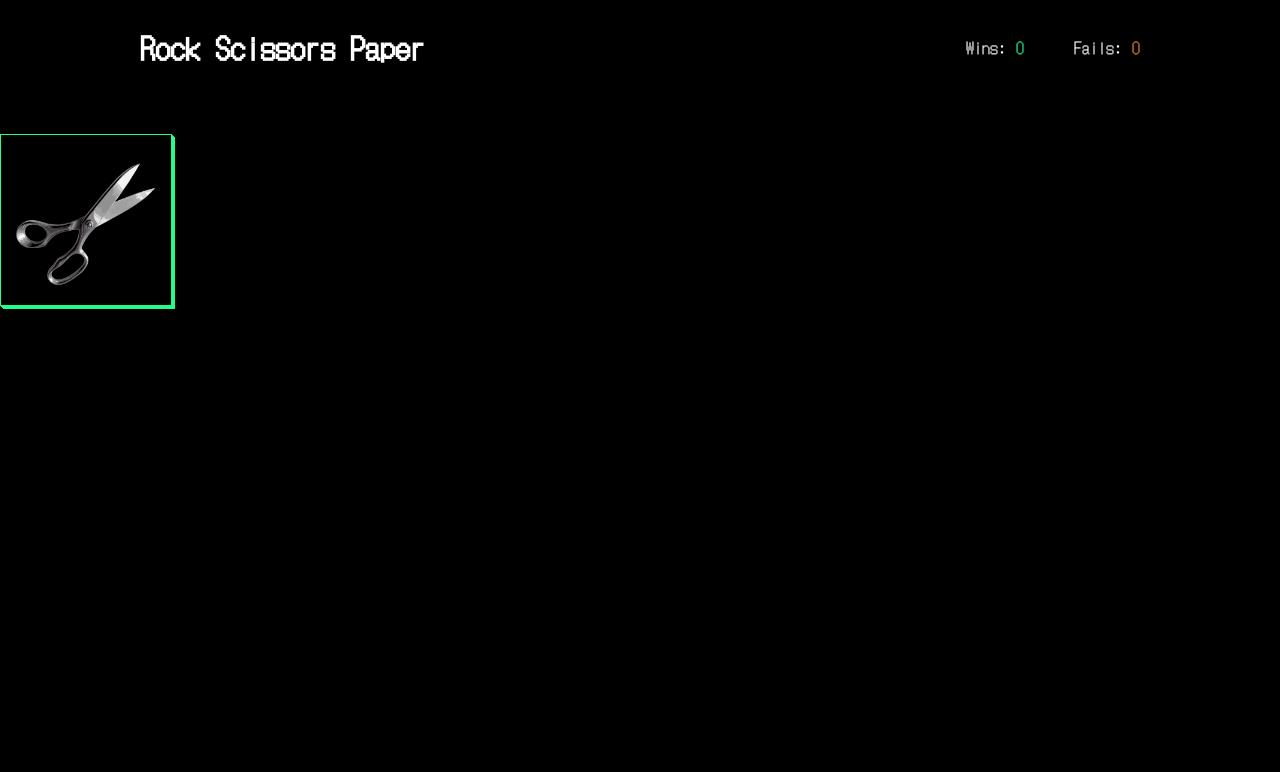
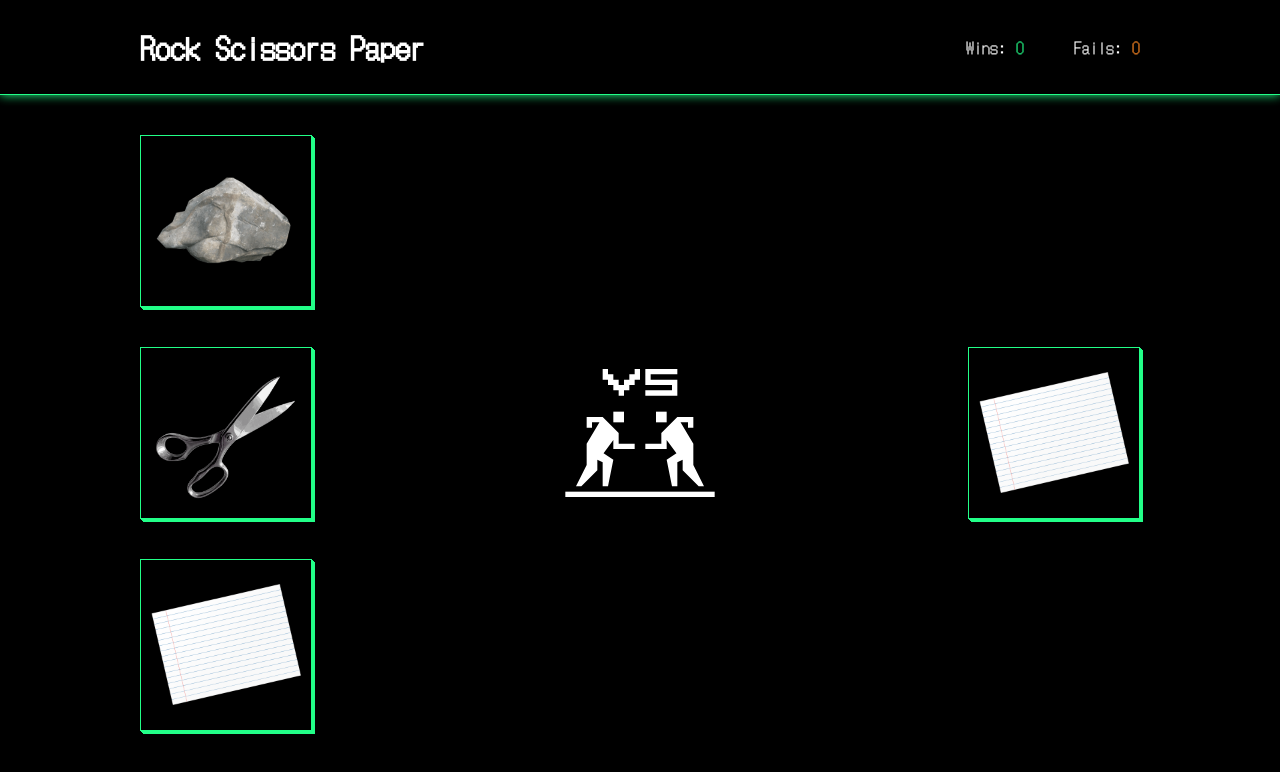
Before and after one commit to SarasovMatvey/RSP, a React (Create React App) app: page / in a window 1280 px wide. Shown: the top 772 px of the page. Built offline with nearby package versions, Linux system fonts and the light colour scheme.

Commit message:
added RspGameField component

```diff
--- a/src/Rsp/Rsp.js
+++ b/src/Rsp/Rsp.js
@@ -1,6 +1,6 @@
 import React, { Component } from "react";
 import RspHeader from "./RspHeader/RspHeader";
-import RspIcon from "./RspIcon/RspIcon";
+import RspGameField from "./RspGameField/RspGameField";
 
 import "./Rsp.sass";
 
@@ -9,7 +9,7 @@ class Rsp extends Component {
     return (
       <div className="rsp">
         <RspHeader />
-        <RspIcon choice="scissors" />
+        <RspGameField />
       </div>
     );
   }
--- /dev/null
+++ b/src/Rsp/RspGameField/RspGameField.js
@@ -0,0 +1,25 @@
+import { Component } from "react";
+import RspIcon from "../RspIcon/RspIcon";
+
+import "./RspGameField.sass";
+
+class RspGameField extends Component {
+  render() {
+    return (
+      <div className="rsp__game-field">
+        <div className="container rsp__game-field-container">
+          <div className="rsp__user">
+            <RspIcon choice="rock" />
+            <RspIcon choice="scissors" />
+            <RspIcon choice="paper" />
+          </div>
+          <div className="rsp__computer">
+            <RspIcon choice="paper" />
+          </div>
+        </div>
+      </div>
+    );
+  }
+}
+
+export default RspGameField;
--- /dev/null
+++ b/src/Rsp/RspGameField/RspGameField.sass
@@ -0,0 +1,19 @@
+.rsp
+  &__game-field
+    position: relative
+    &::after
+      content: ''
+      width: 200px
+      height: 200px
+      position: absolute
+      left: 50%
+      top: 50%
+      transform: translate(-50%, -50%)
+      background: url('../../assets/img/icons/noun_versus_584442.svg') center/contain no-repeat
+  &__game-field-container
+    display: flex
+    justify-content: space-between
+  &__user
+  &__computer
+    display: flex
+    align-items: center
--- a/src/Rsp/RspHeader/RspHeader.sass
+++ b/src/Rsp/RspHeader/RspHeader.sass
@@ -4,6 +4,8 @@
     justify-content: space-between
     align-items: center
   &__header
+    border-bottom: 1px solid var(--c-main)
+    box-shadow: 0 0 10px var(--c-main)
     margin-bottom: 2.5rem
   &__title
     font-size: 30px
--- a/src/Rsp/RspIcon/RspIcon.js
+++ b/src/Rsp/RspIcon/RspIcon.js
@@ -9,7 +9,10 @@ import "./RspIcon.sass";
 class RspIcon extends Component {
   render() {
     return (
-      <div className="rsp__icon" onClick={this.props.click}>
+      <div
+        className={`rsp__icon ${this.props.classes || ""}`}
+        onClick={this.props.click}
+      >
         <img
           src={this._getChoiceImg(this.props.choice)}
           alt={this.props.choice}
--- a/src/Rsp/RspIcon/RspIcon.sass
+++ b/src/Rsp/RspIcon/RspIcon.sass
@@ -1,5 +1,7 @@
 .rsp
   &__icon
+    margin:
+      bottom: 40px
     display: flex
     align-items: center
     border: 1px solid var(--c-main)
--- a/src/assets/styles/_base.sass
+++ b/src/assets/styles/_base.sass
@@ -2,7 +2,10 @@ body
   background: #000
 
 .container
-  max-width: 1000px
+  padding:
+    left: 0.625rem
+    right: 0.625rem
+  max-width: 62.5rem
   margin:
     left: auto
     right: auto
```
Also changed, not shown: src/assets/img/icons/noun_versus_584442.svg (added).
